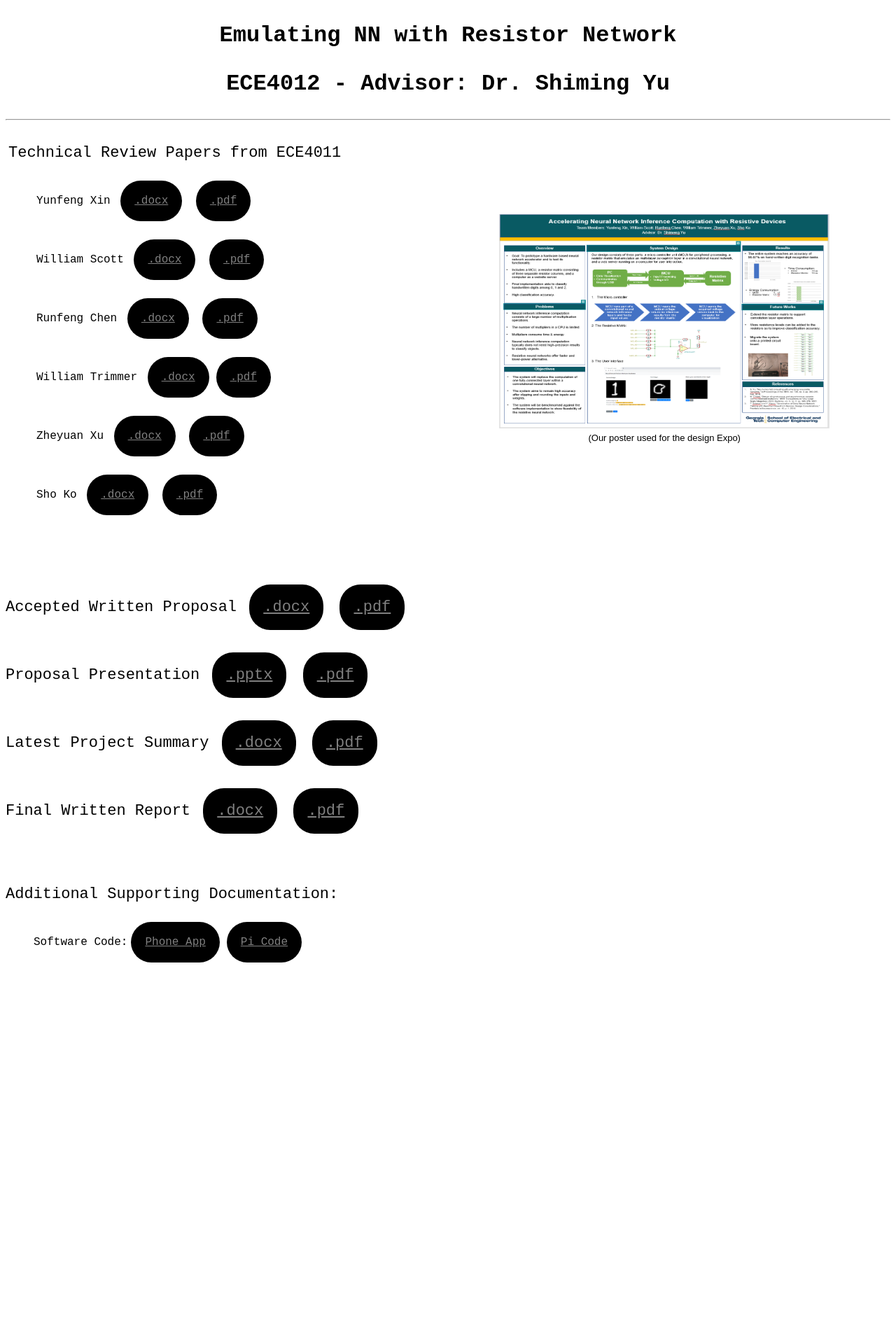
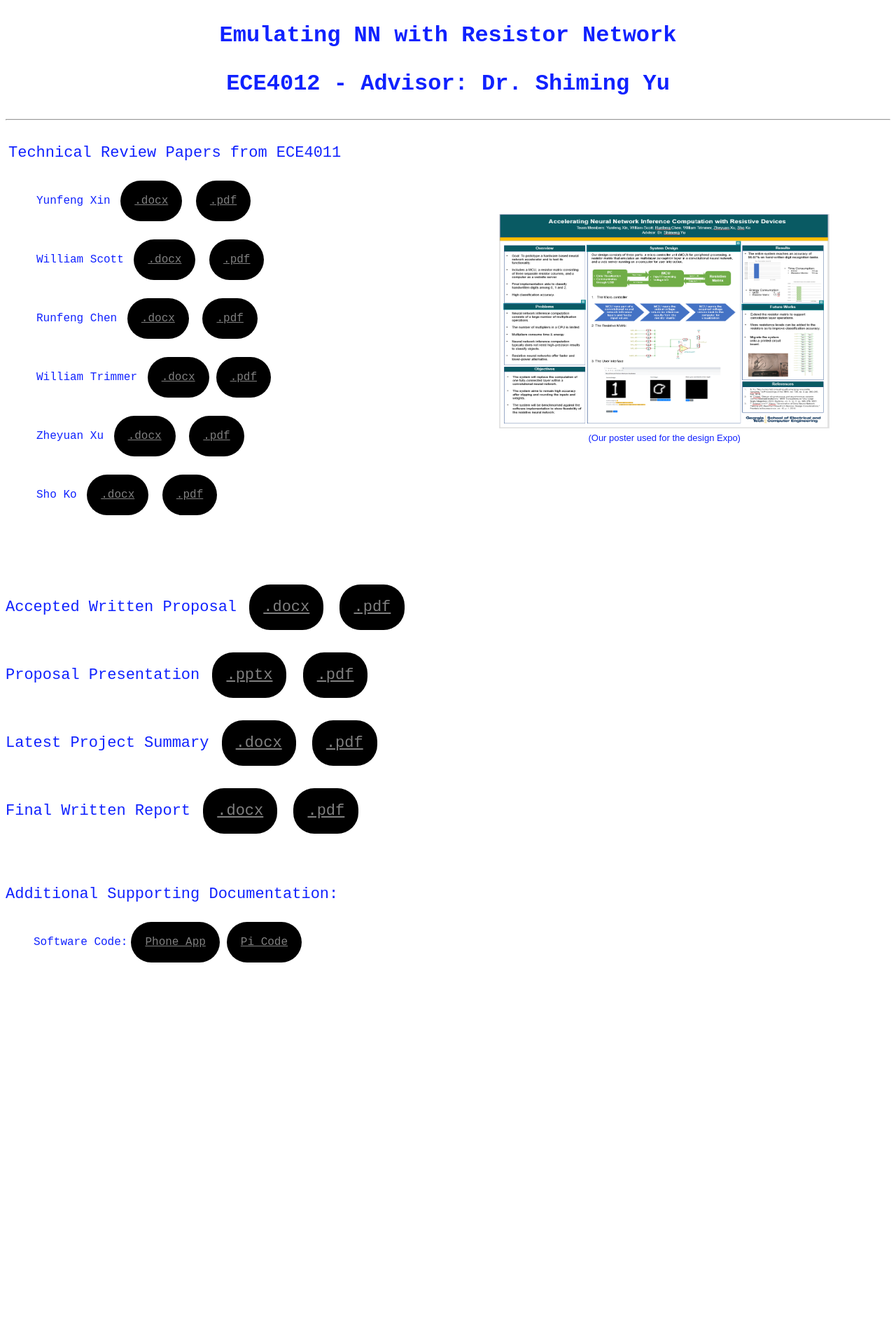
Before and after one commit to ZheyuanXu1124Connect/ZheyuanXu1124Connect.github.io, a PHP site: page / in a window 1280 px wide. Shown: the top 1920 px of the page at 70% size. Run offline with PHP 8.4, Linux system fonts and the light colour scheme.

Commit message:
Update styles.css

```diff
--- a/styles.css
+++ b/styles.css
@@ -1,6 +1,6 @@
 body,td,th {
 	font-family: Courier New, Courier, monospace;
-	color: #000000;
+	color: #1022ff;
 }
 
 body {
```
